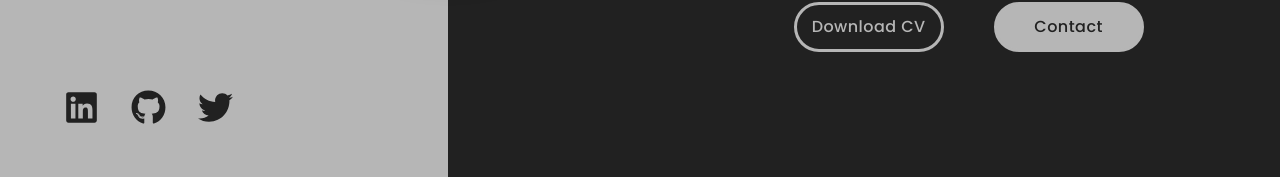
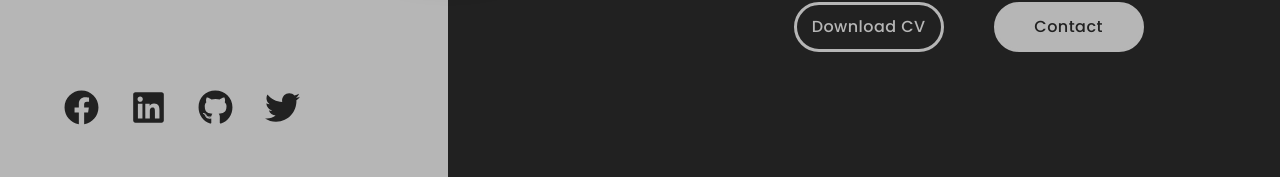
Before and after one commit to saifsiddiquee/saifsiddiquee.github.io, a React (Create React App) app: page / in a window 1280 px wide. Shown: the part 623-800 px from the top of the page. Built offline with nearby package versions, Linux system fonts and the light colour scheme; a web font is replaced by a local one.

Commit message:
social data update

```diff
--- a/src/App.js
+++ b/src/App.js
@@ -12,8 +12,8 @@ function App() {
 
   const { theme } = useContext(ThemeContext);
 
-  console.log("%cDEVELOPER PORTFOLIO", `color:${theme.primary}; font-size:50px`);
-  console.log("%chttps://github.com/hhhrrrttt222111/developer-portfolio", `color:${theme.tertiary}; font-size:20px`);
+  // console.log("%cDEVELOPER PORTFOLIO", `color:${theme.primary}; font-size:50px`);
+  // console.log("%chttps://github.com/hhhrrrttt222111/developer-portfolio", `color:${theme.tertiary}; font-size:20px`);
   // console.log = console.warn = console.error = () => {};
 
   return (
--- a/src/components/Landing/Landing.js
+++ b/src/components/Landing/Landing.js
@@ -12,7 +12,7 @@ import {
     FaTwitter,
     FaLinkedin,
     FaGithub,
-    FaYoutube,
+    FaYoutube, FaFacebook,
     // FaBlogger,
 } from 'react-icons/fa';
 
@@ -75,6 +75,19 @@ function Landing() {
                     style={{ backgroundColor: theme.primary }}
                 >
                     <div className='lcl--content'>
+                        {socialsData.facebook && (
+                            <a
+                                href={socialsData.facebook}
+                                target='_blank'
+                                rel='noreferrer'
+                            >
+                                <FaFacebook
+                                    className='landing--social'
+                                    style={{ color: theme.secondary }}
+                                    aria-label='Facebook'
+                                />
+                            </a>
+                        )}
                         {socialsData.linkedIn && (
                             <a
                                 href={socialsData.linkedIn}
@@ -114,7 +127,7 @@ function Landing() {
                                 />
                             </a>
                         )}
-                        {socialsData.youtube && (
+                        {/*{socialsData.youtube && (
                             <a
                                 href={socialsData.youtube}
                                 target='_blank'
@@ -126,8 +139,8 @@ function Landing() {
                                     aria-label='YouTube'
                                 />
                             </a>
-                        )}
-                        {/* {socialsData.blogger && (
+                        )}*/}
+                        {/*{{socialsData.blogger && (
                             <a
                                 href={socialsData.blogger}
                                 target='_blank'
@@ -139,7 +152,7 @@ function Landing() {
                                     aria-label='Blogger'
                                 />
                             </a>
-                        )} */}
+                        )}}*/}
                     </div>
                 </div>
                 <img
--- a/src/data/socialsData.js
+++ b/src/data/socialsData.js
@@ -1,8 +1,8 @@
 export const socialsData = {
-    github: 'https://github.com/',
-    facebook: 'https://www.facebook.com/',
-    linkedIn: 'https://www.linkedin.com/in',
-    instagram: 'https://www.instagram.com/',
-    twitter: 'https://twitter.com/',
-    stackOverflow: 'https://stackoverflow.com/users/',
+    github: 'https://github.com/saifsiddiquee',
+    facebook: 'https://www.facebook.com/saif.rafi',
+    linkedIn: 'https://www.linkedin.com/in/saifsiddiquerayhan',
+    instagram: 'https://www.instagram.com/_saifsiddique_',
+    twitter: 'https://twitter.com/_saifsiddiquee_',
+    stackOverflow: 'https://stackoverflow.com/users/10585447/saif',
 }
--- a/src/pages/Main/Main.js
+++ b/src/pages/Main/Main.js
@@ -8,7 +8,10 @@ function Main() {
     return (
         <div>
             <Helmet>
-                <title>{headerData.name} - Portfolio</title>
+                <title>{headerData.name}Saif's Portfolio</title>
+                <meta property="og:description"
+                      content="Software Engineer @BRAC IT Services LTD." />
+                <meta property="og:image" content="https://images2.imgbox.com/9e/db/Gpy3v3gd_o.jpg" />
             </Helmet>
 
             <Navbar />
```
